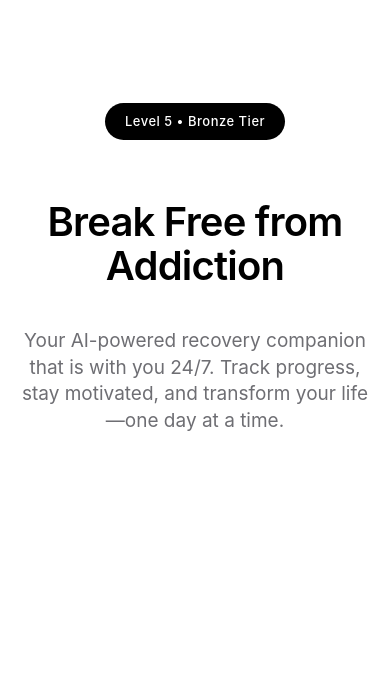
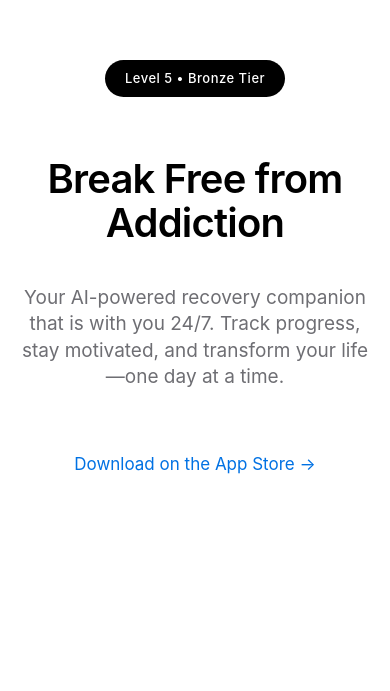
Before and after one commit to TheBaesed/indep-site, a plain HTML site: page index.html in a window 390 px wide. Shown: the part 153-844 px from the top of the page. Drawn offline with Linux system fonts and the light colour scheme.

Commit message:
Update index.html

```diff
--- a/index.html
+++ b/index.html
@@ -61,8 +61,21 @@
             font-weight: 400;
             color: #6e6e73;
             max-width: 720px;
-            margin: 0 auto;
+            margin: 0 auto 60px;
             line-height: 1.4;
+        }
+
+        .download-link {
+            display: inline-block;
+            font-size: 21px;
+            color: #0071e3;
+            text-decoration: none;
+            font-weight: 400;
+            transition: opacity 0.2s;
+        }
+
+        .download-link:hover {
+            opacity: 0.7;
         }
 
         /* Features Section */
@@ -163,6 +176,7 @@
             font-weight: 400;
             color: #1d1d1f;
             margin-top: 40px;
+            margin-bottom: 60px;
         }
 
         /* Footer */
@@ -177,7 +191,7 @@
             line-height: 1.3;
             letter-spacing: -0.02em;
             max-width: 800px;
-            margin: 0 auto;
+            margin: 0 auto 60px;
         }
 
         /* Responsive */
@@ -222,6 +236,10 @@
                 width: 150px;
                 height: 150px;
             }
+
+            .download-link {
+                font-size: 19px;
+            }
         }
 
         @media (max-width: 480px) {
@@ -257,6 +275,10 @@
                 width: 120px;
                 height: 120px;
             }
+
+            .download-link {
+                font-size: 17px;
+            }
         }
     </style>
 </head>
@@ -266,6 +288,7 @@
         <div class="status-badge">Level 5 • Bronze Tier</div>
         <h1>Break Free from Addiction</h1>
         <p class="hero-subhead">Your AI-powered recovery companion that is with you 24/7. Track progress, stay motivated, and transform your life—one day at a time.</p>
+        <a href="https://apps.apple.com/us/app/in-dependence/id6754894845" class="download-link">Download on the App Store →</a>
     </section>
 
     <!-- Features Section -->
@@ -282,7 +305,7 @@
 
                 <div class="feature">
                     <div class="feature-image">
-                        <img src="https://xnjxhrwvdekrilsggayq.supabase.co/storage/v1/object/public/evolutions/Smokey30" alt="Gamification System">
+                        <img src="https://xnjxhrwvdekrilsggayq.supabase.co/storage/v1/object/public/variants/SmokeyVariant1.webp" alt="Gamification System">
                     </div>
                     <h3>Gamification System</h3>
                     <p>Visual streak counter, XP points, level-ups make recovery engaging.</p>
@@ -290,7 +313,7 @@
 
                 <div class="feature">
                     <div class="feature-image">
-                        <img src="https://xnjxhrwvdekrilsggayq.supabase.co/storage/v1/object/public/rank/1month-noBG-Silver.png" alt="Daily Celebrations">
+                        <img src="https://xnjxhrwvdekrilsggayq.supabase.co/storage/v1/object/public/rank/1month-noBG-Diamond.png" alt="Daily Celebrations">
                     </div>
                     <h3>Daily Celebrations</h3>
                     <p>Automatic celebrations every day you open the app.</p>
@@ -306,7 +329,7 @@
 
                 <div class="feature">
                     <div class="feature-image">
-                        <img src="https://xnjxhrwvdekrilsggayq.supabase.co/storage/v1/object/public/evolutions/Coiner90" alt="Companion Evolution">
+                        <img src="https://xnjxhrwvdekrilsggayq.supabase.co/storage/v1/object/public/evolutions/Coiner730" alt="Companion Evolution">
                     </div>
                     <h3>Companion Evolution</h3>
                     <p>Watch your Redeemer grow as you progress.</p>
@@ -351,11 +374,13 @@
     <section class="pricing">
         <h2 class="section-title">Pricing</h2>
         <p class="pricing-text">Start free, upgrade when you are ready</p>
+        <a href="https://apps.apple.com/us/app/in-dependence/id6754894845" class="download-link">Download on the App Store →</a>
     </section>
 
     <!-- Footer -->
     <section class="footer">
         <p class="footer-message">Recovery is hard. But you do not have to do it alone.</p>
+        <a href="https://apps.apple.com/us/app/in-dependence/id6754894845" class="download-link">Download on the App Store →</a>
     </section>
 </body>
 </html>
```
